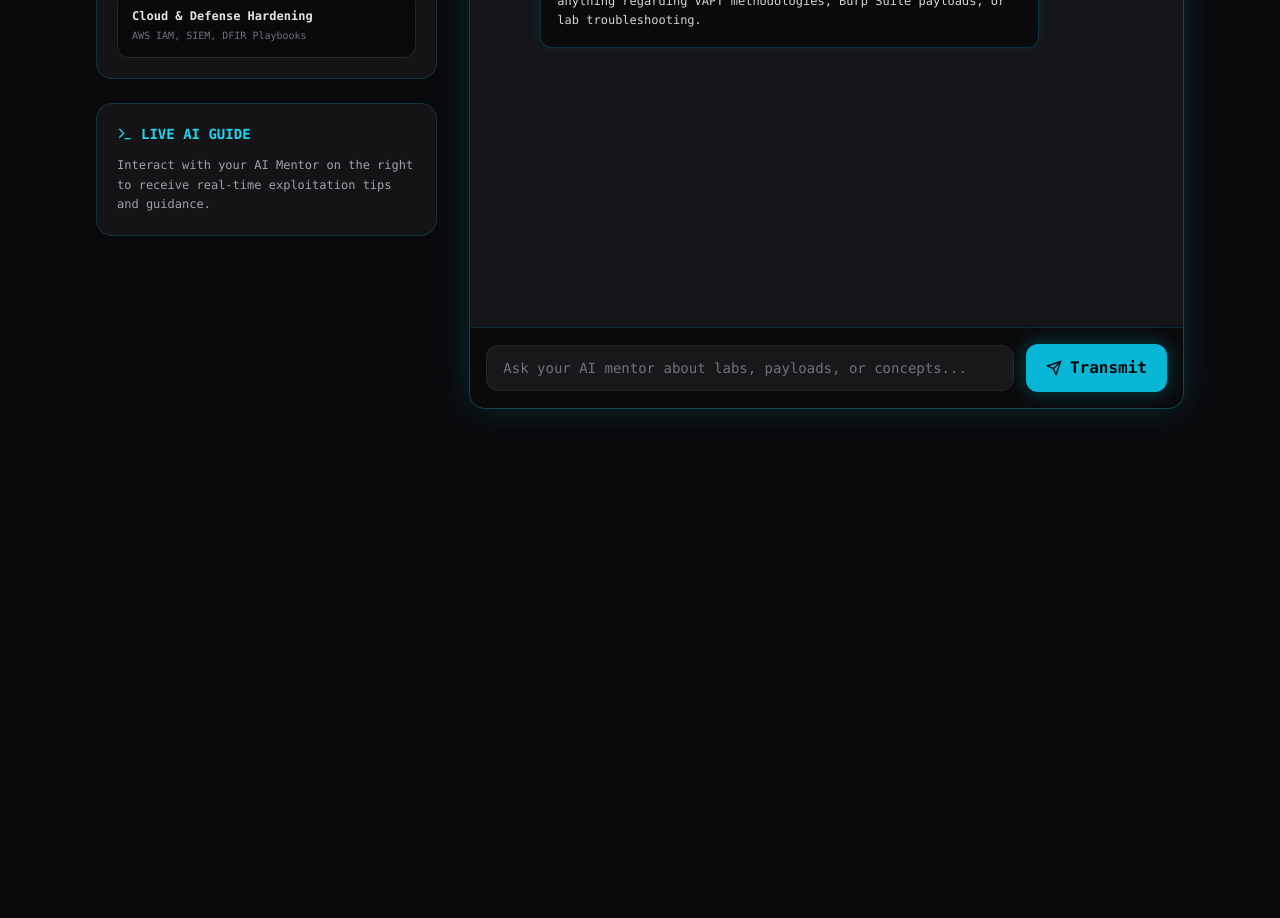
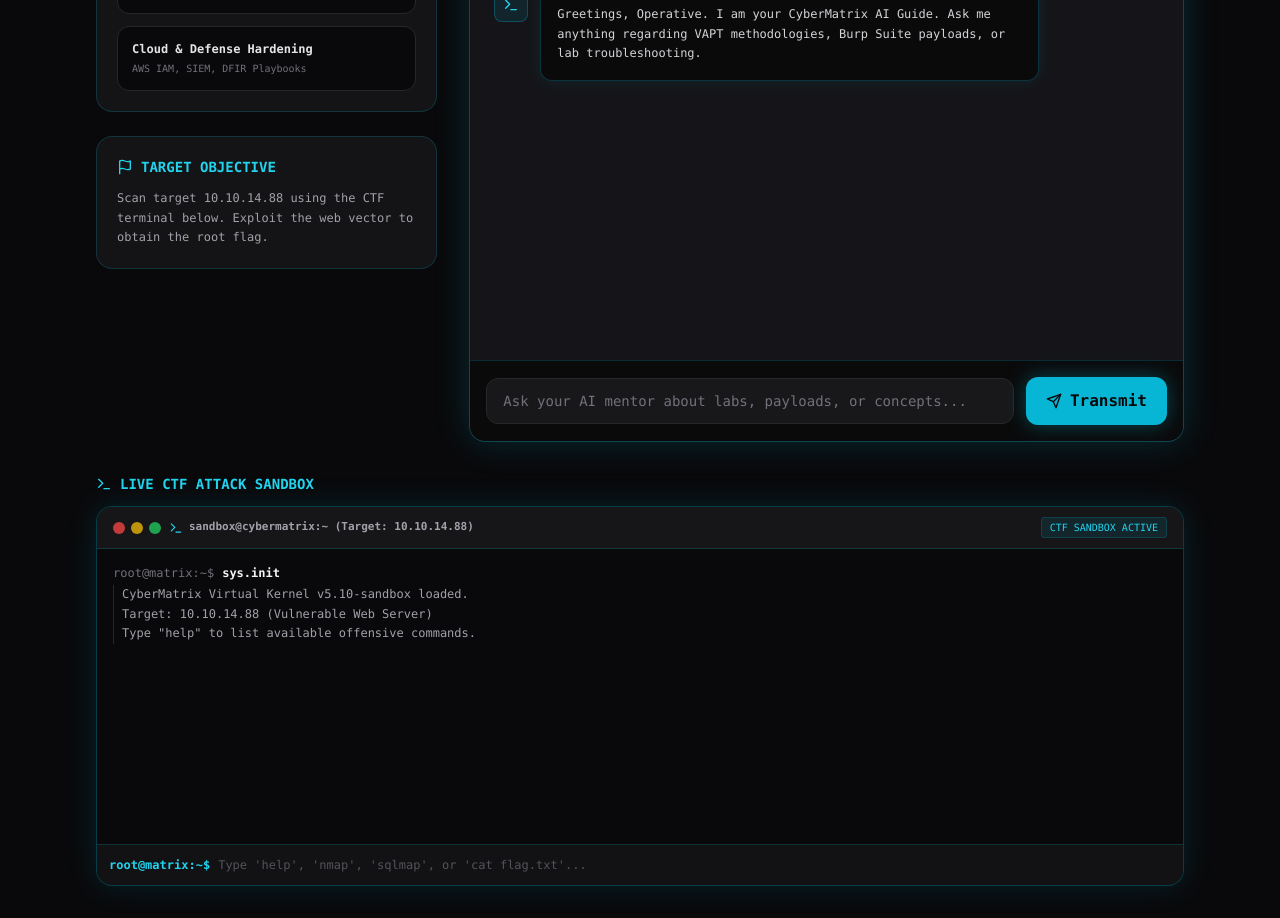
Before and after one commit to ninadcyber88-max/cybermatrix-academy, a Next.js app: page / in a window 1280 px wide. Shown: the part 340-1258 px from the top of the page. Before the commit the page ends 800 px from the top, so only its background shows below. Built offline with nearby package versions, Linux system fonts and the light colour scheme.

Commit message:
feat: add interactive CTF attack terminal sandbox

```diff
--- a/app/page.tsx
+++ b/app/page.tsx
@@ -1,27 +1,32 @@
 import { CyberSmokeHeader } from "@/components/CyberSmokeHeader";
 import { StudentAIAssistant } from "@/components/StudentAIAssistant";
-import { BookOpen, Terminal } from "lucide-react";
+import { CTFTerminal } from "@/components/CTFTerminal";
+import { BookOpen, Terminal, Flag, Award } from "lucide-react";
 import Link from "next/link";
 
 export default function Home() {
   return (
     <main className="min-h-screen bg-zinc-950 text-zinc-100 font-mono">
-      {/* Top Smoke Header with Flex Centered Alignment */}
+      {/* Top Smoke Header */}
       <CyberSmokeHeader />
 
       {/* Main Grid Content */}
-      <div className="max-w-6xl mx-auto p-4 md:p-8">
-        <div className="flex justify-end mb-4">
+      <div className="max-w-6xl mx-auto p-4 md:p-8 space-y-8">
+        <div className="flex items-center justify-between border-b border-zinc-800/80 pb-4">
+          <div className="flex items-center space-x-2 text-xs text-zinc-400">
+            <span className="h-2 w-2 rounded-full bg-cyan-400 animate-pulse"></span>
+            <span>CYBER LAB STATUS: OPERATIONAL</span>
+          </div>
           <Link
             href="/courses"
-            className="text-xs px-3 py-1.5 rounded-lg bg-cyan-500/10 border border-cyan-500/30 text-cyan-400 hover:bg-cyan-500/20 transition"
+            className="text-xs px-3.5 py-1.5 rounded-lg bg-cyan-500/10 border border-cyan-500/30 text-cyan-400 hover:bg-cyan-500/20 transition font-bold"
           >
             VIEW COURSES →
           </Link>
         </div>
 
+        {/* Top Grid: Security Tracks & AI Mentor */}
         <div className="grid grid-cols-1 lg:grid-cols-3 gap-8">
-          {/* Left Column */}
           <div className="space-y-6 lg:col-span-1">
             <div className="p-5 rounded-2xl bg-zinc-900/80 border border-cyan-500/20 backdrop-blur-md">
               <h2 className="text-sm font-bold text-cyan-400 mb-4 flex items-center space-x-2">
@@ -42,19 +47,27 @@
 
             <div className="p-5 rounded-2xl bg-zinc-900/80 border border-cyan-500/20 backdrop-blur-md">
               <h2 className="text-sm font-bold text-cyan-400 mb-3 flex items-center space-x-2">
-                <Terminal className="w-4 h-4" />
-                <span>LIVE AI GUIDE</span>
+                <Flag className="w-4 h-4" />
+                <span>TARGET OBJECTIVE</span>
               </h2>
               <p className="text-xs text-zinc-400 leading-relaxed">
-                Interact with your AI Mentor on the right to receive real-time exploitation tips and guidance.
+                Scan target 10.10.14.88 using the CTF terminal below. Exploit the web vector to obtain the root flag.
               </p>
             </div>
           </div>
 
-          {/* Right Column */}
           <div className="lg:col-span-2">
             <StudentAIAssistant />
           </div>
+        </div>
+
+        {/* Bottom Section: CTF Terminal */}
+        <div className="space-y-3">
+          <h2 className="text-sm font-bold text-cyan-400 flex items-center space-x-2">
+            <Terminal className="w-4 h-4" />
+            <span>LIVE CTF ATTACK SANDBOX</span>
+          </h2>
+          <CTFTerminal />
         </div>
       </div>
     </main>
--- /dev/null
+++ b/components/CTFTerminal.tsx
@@ -0,0 +1,121 @@
+'use client';
+
+import { useState, useRef, useEffect } from 'react';
+import { Terminal as TerminalIcon, Maximize2, Minimize2 } from 'lucide-react';
+
+interface HistoryItem {
+  command: string;
+  output: string;
+}
+
+export function CTFTerminal() {
+  const [input, setInput] = useState('');
+  const [history, setHistory] = useState<HistoryItem[]>([
+    {
+      command: 'sys.init',
+      output: 'CyberMatrix Virtual Kernel v5.10-sandbox loaded.\nTarget: 10.10.14.88 (Vulnerable Web Server)\nType "help" to list available offensive commands.',
+    },
+  ]);
+  const bottomRef = useRef<HTMLDivElement>(null);
+
+  useEffect(() => {
+    bottomRef.current?.scrollIntoView({ behavior: 'smooth' });
+  }, [history]);
+
+  const handleCommand = (e: React.FormEvent) => {
+    e.preventDefault();
+    const cmd = input.trim();
+    if (!cmd) return;
+
+    let output = '';
+    const lower = cmd.toLowerCase();
+
+    if (lower === 'help') {
+      output = `Available Commands:
+  help               - Show command list
+  whoami             - Display current user context
+  nmap -sV target    - Port scan target server (10.10.14.88)
+  curl target/admin  - Inspect admin endpoint
+  sqlmap             - Automated SQL injection probe
+  cat flag.txt       - Read captured flag
+  clear              - Clear terminal display`;
+    } else if (lower === 'clear') {
+      setHistory([]);
+      setInput('');
+      return;
+    } else if (lower === 'whoami') {
+      output = 'operative@cybermatrix-sandbox (UID=1001, GID=1001)';
+    } else if (lower.includes('nmap')) {
+      output = `Starting Nmap 7.94 scan on 10.10.14.88...
+PORT     STATE SERVICE VERSION
+22/tcp   open  ssh     OpenSSH 8.9p1
+80/tcp   open  http    Apache httpd 2.4.52 (Ubuntu)
+8080/tcp open  http-proxy CyberMatrix Internal API`;
+    } else if (lower.includes('curl')) {
+      output = `HTTP/1.1 403 Forbidden
+Server: Apache/2.4.52
+X-Vulnerability-Hint: Header 'X-Forwarded-For: 127.0.0.1' bypass possible.`;
+    } else if (lower.includes('sqlmap')) {
+      output = `[+] Target parameter 'id' appears injectable (Boolean-based blind).
+[+] Fetched Database: 'cybermatrix_db'
+[+] Dumping table 'flags' -> FLAG{CYBER_MATRIX_SQLI_PWNED_2026}`;
+    } else if (lower.includes('cat flag.txt')) {
+      output = 'FLAG{NINAD_PAWAR_CYBERMATRIX_ROOT_ACCESS}';
+    } else {
+      output = `bash: ${cmd}: command not found. Type "help" for valid commands.`;
+    }
+
+    setHistory((prev) => [...prev, { command: cmd, output }]);
+    setInput('');
+  };
+
+  return (
+    <div className="w-full rounded-2xl bg-zinc-950 border border-cyan-500/30 overflow-hidden shadow-[0_0_30px_rgba(6,182,212,0.15)] flex flex-col h-[380px] font-mono">
+      {/* Terminal Title Bar */}
+      <div className="px-4 py-2.5 bg-zinc-900/90 border-b border-cyan-500/20 flex items-center justify-between">
+        <div className="flex items-center space-x-2">
+          <div className="flex space-x-1.5">
+            <span className="w-3 h-3 rounded-full bg-red-500/80 inline-block" />
+            <span className="w-3 h-3 rounded-full bg-yellow-500/80 inline-block" />
+            <span className="w-3 h-3 rounded-full bg-green-500/80 inline-block" />
+          </div>
+          <span className="text-[11px] text-zinc-400 font-bold ml-2 flex items-center gap-1.5">
+            <TerminalIcon className="w-3.5 h-3.5 text-cyan-400" />
+            sandbox@cybermatrix:~ (Target: 10.10.14.88)
+          </span>
+        </div>
+        <div className="text-[10px] text-cyan-400 bg-cyan-500/10 px-2 py-0.5 rounded border border-cyan-500/20">
+          CTF SANDBOX ACTIVE
+        </div>
+      </div>
+
+      {/* Terminal Output Area */}
+      <div className="flex-1 overflow-y-auto p-4 space-y-3 text-xs">
+        {history.map((item, idx) => (
+          <div key={idx} className="space-y-1">
+            <div className="flex items-center space-x-2 text-cyan-400">
+              <span className="text-zinc-500">root@matrix:~$</span>
+              <span className="text-zinc-100 font-semibold">{item.command}</span>
+            </div>
+            <pre className="text-zinc-400 whitespace-pre-wrap leading-relaxed pl-2 border-l border-zinc-800">
+              {item.output}
+            </pre>
+          </div>
+        ))}
+        <div ref={bottomRef} />
+      </div>
+
+      {/* Terminal Prompt Input */}
+      <form onSubmit={handleCommand} className="p-3 bg-zinc-900/60 border-t border-cyan-500/20 flex items-center space-x-2">
+        <span className="text-cyan-400 text-xs font-bold">root@matrix:~$</span>
+        <input
+          type="text"
+          value={input}
+          onChange={(e) => setInput(e.target.value)}
+          placeholder="Type 'help', 'nmap', 'sqlmap', or 'cat flag.txt'..."
+          className="flex-1 bg-transparent text-xs text-zinc-100 focus:outline-none placeholder-zinc-600 font-mono"
+        />
+      </form>
+    </div>
+  );
+}
```
